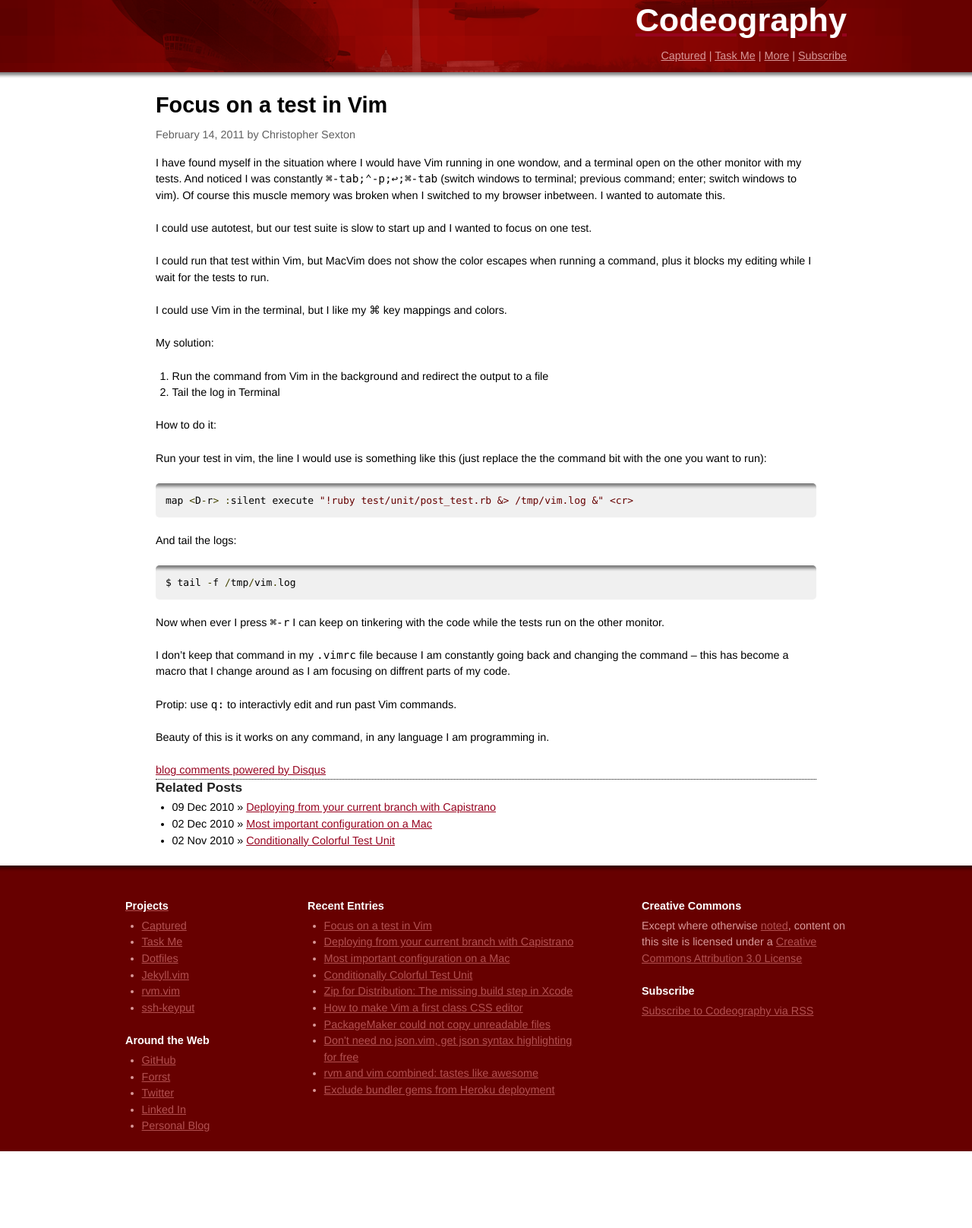
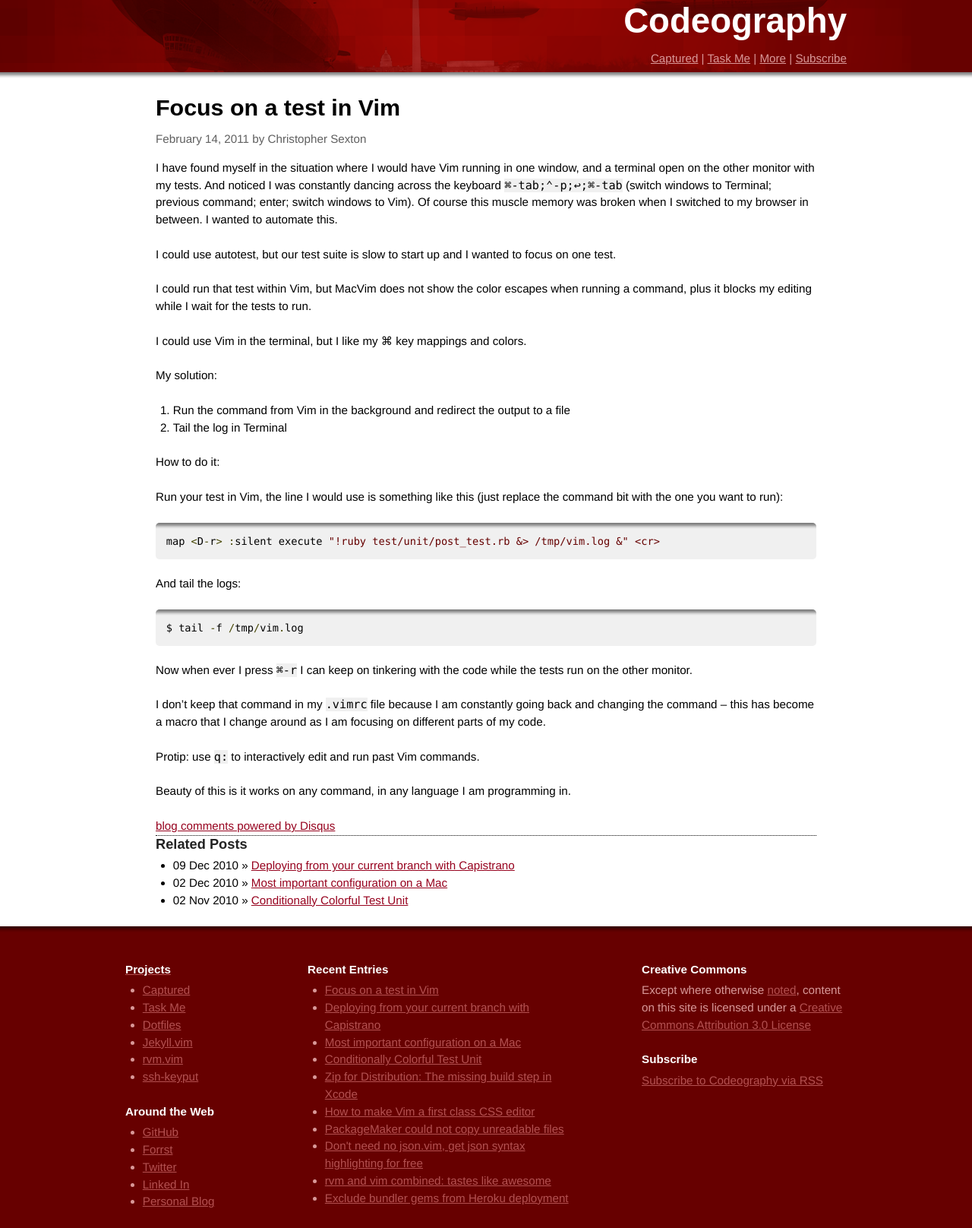
Before and after one commit to csexton/codeography.com, a Jekyll site: the page built from _posts/2011-02-14-focus-on-a-test-in-vim.markdown, in a window 1280 px wide. Shown: the whole page at 76% size. Built offline with Jekyll 4.4.1, drawn with Linux system fonts in a browser that asks for light colours; nearby versions of some CDN libraries; some web fonts are replaced; comment, search, counter and statistics services are not loaded; before the commit the page ends 1515 px from its top, so only the background shows below that.

Commit message:
Fixed typos and updates a few styles

```diff
--- a/_layouts/base.html
+++ b/_layouts/base.html
@@ -30,9 +30,11 @@
     <div class="noprint" id="header_row">
       <div class="container">
         <div id="header">
-          <a href="/">
-            <h1>Codeography</h1>
-          </a>
+          <h1>
+            <a href="/">
+              Codeography
+            </a>
+          </h1>
           <div class="nav">
             <a href="/captured">Captured</a>
             |
--- a/_posts/2011-02-14-focus-on-a-test-in-vim.markdown
+++ b/_posts/2011-02-14-focus-on-a-test-in-vim.markdown
@@ -4,7 +4,7 @@ title: "Focus on a test in Vim"
 published: true
 ---
 
-I have found myself in the situation where I would have Vim running in one wondow, and a terminal open on the other monitor with my tests. And noticed I was constantly `⌘-tab;⌃-p;↩;⌘-tab` (switch windows to terminal; previous command; enter; switch windows to vim). Of course this muscle memory was broken when I switched to my browser inbetween. I wanted to automate this.
+I have found myself in the situation where I would have Vim running in one window, and a terminal open on the other monitor with my tests. And noticed I was constantly dancing across the keyboard `⌘-tab;⌃-p;↩;⌘-tab` (switch windows to Terminal; previous command; enter; switch windows to Vim). Of course this muscle memory was broken when I switched to my browser in between. I wanted to automate this.
 
 I could use autotest, but our test suite is slow to start up and I wanted to focus on one test.
 
@@ -29,8 +29,8 @@ And tail the logs:
 
 Now when ever I press `⌘-r` I can keep on tinkering with the code while the tests run on the other monitor.
 
-I don't keep that command in my `.vimrc` file because I am constantly going back and changing the command -- this has become a macro that I change around as I am focusing on diffrent parts of my code.
+I don't keep that command in my `.vimrc` file because I am constantly going back and changing the command -- this has become a macro that I change around as I am focusing on different parts of my code.
 
-Protip: use `q:` to interactivly edit and run past Vim commands.
+Protip: use `q:` to interactively edit and run past Vim commands.
 
 Beauty of this is it works on any command, in any language I am programming in.
--- a/stylesheets/codeography.css
+++ b/stylesheets/codeography.css
@@ -12,7 +12,7 @@
 .dark_red { color: #670100; }
 
 body {
-  font: 0.9em/1.5 "helvetica neue light", "helvetica neue", Helvetica, Arial, Sans-serif;
+  font: 0.95em/1.5 "helvetica neue light", "helvetica neue", Helvetica, Arial, Sans-serif;
   color: #999;
   color: #e6e6e6;
 }
@@ -30,6 +30,7 @@ h1, h2, h3 {
 }
 h4 {margin-bottom: 0.3em}
 h5 {margin-bottom: 0.3em}
+pre, code, tt { background-color: #F0F0F0 }
 div.border {border-color:#606060;}
 div.colborder {border-color:#606060;}
 a {
@@ -80,6 +81,11 @@ h2.title {
   text-align: right;
   font-family: 'Cantarell', arial, serif;
   text-shadow: none;
+}
+#header h1 a{
+  text-decoration: none;
+  border-bottom: none;
+  color: #fff;
 }
 #header {
   padding-top: 15px;
```
Also changed, not shown: other parts of _posts/2011-02-14-focus-on-a-test-in-vim.markdown (+1 -1 lines).
